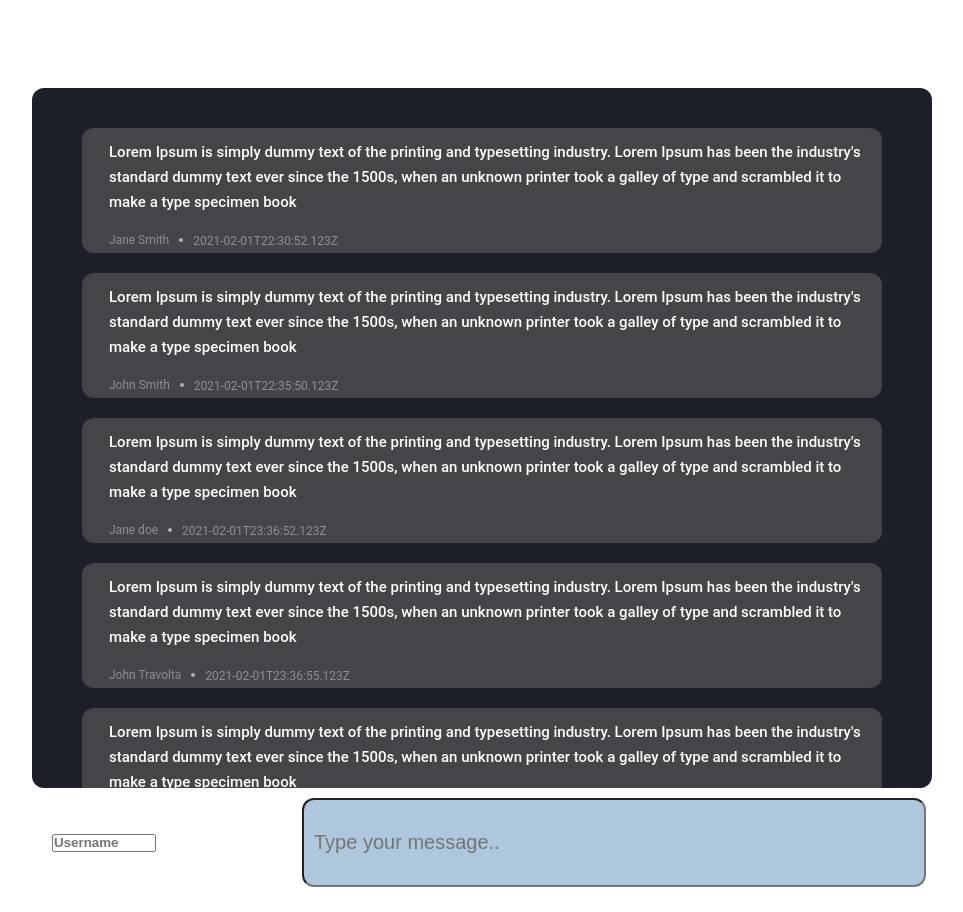
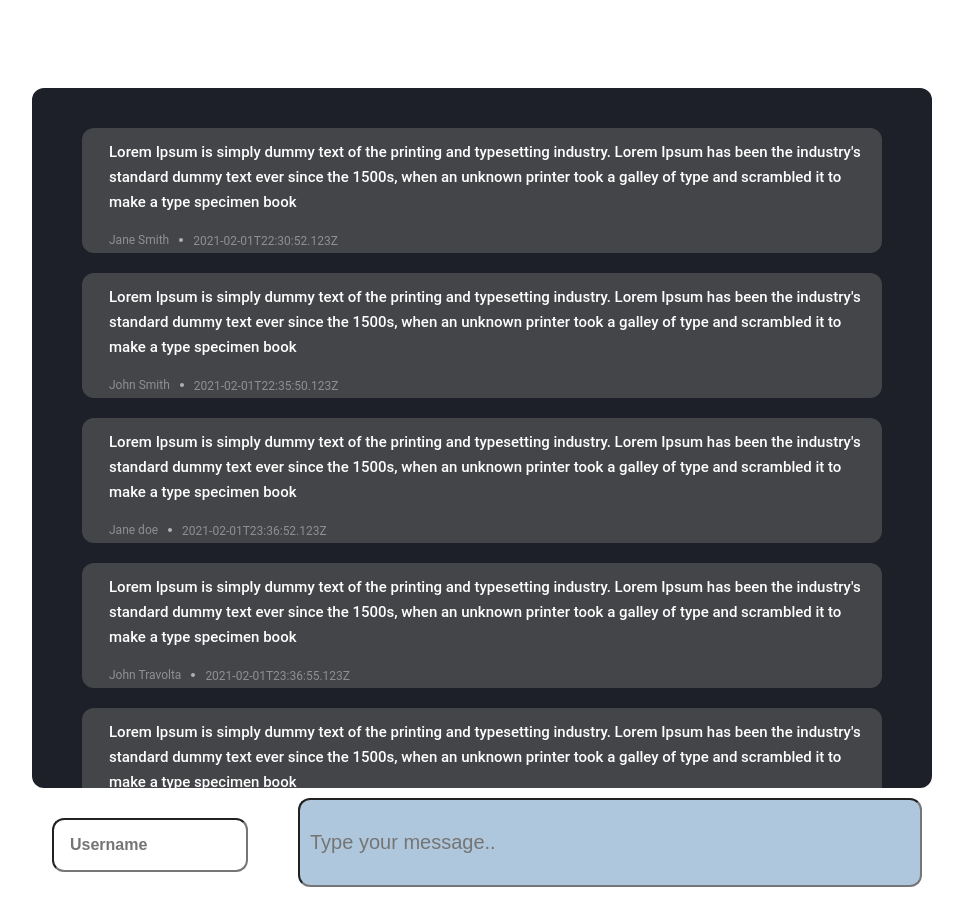
Before and after one commit to sofikin/voco-chat-client, a React (Create React App) app: page / in a window 1280 px wide. Shown: the top 912 px of the page, without its empty margins (158-1121 px from the left). Built offline with nearby package versions, Linux system fonts and the light colour scheme.

Commit message:
"Updated handleInput and got an error, added styling"

```diff
--- a/src/components/Chat.css
+++ b/src/components/Chat.css
@@ -105,18 +105,21 @@ overflow: scroll;
     font-weight: bold;
     line-height: 14px;
     position: relative;
-    width: 100px;
-    margin-top: 46px;
+    width: 160px;
+    margin-top: 30px;
     margin-left: 20px;
+    padding: 16px;
     display: inline;
     float: left;
+    font-size: 16px;
+    border-radius: 12px;
 }
 
 .input {
     font-size: 20px;
     line-height: 25px;
     margin-top: 10px;
-    margin-left: 146px;
+    margin-left: 50px;
     padding: 10px;
     width: 600px;
     height: 65px;
--- a/src/components/Chat.tsx
+++ b/src/components/Chat.tsx
@@ -6,10 +6,12 @@ import dot from "./Oval.svg";
 function Chat() {
   const [username, setUsername] = useState<string>("");
   const [message, setMessage] = useState<string>("");
-  const messages = [username, message];
+  const [messages, setMessages] = useState<Array<object>>([]);
 
-  const handleInput = () => {
-    console.log(username, message, messages);
+  const handleInput = (event: React.FormEvent) => {
+    event.preventDefault();
+    setMessages([...messages, { username, message }]);
+    setMessage("");
   };
   return (
     <div className="chat">
```
